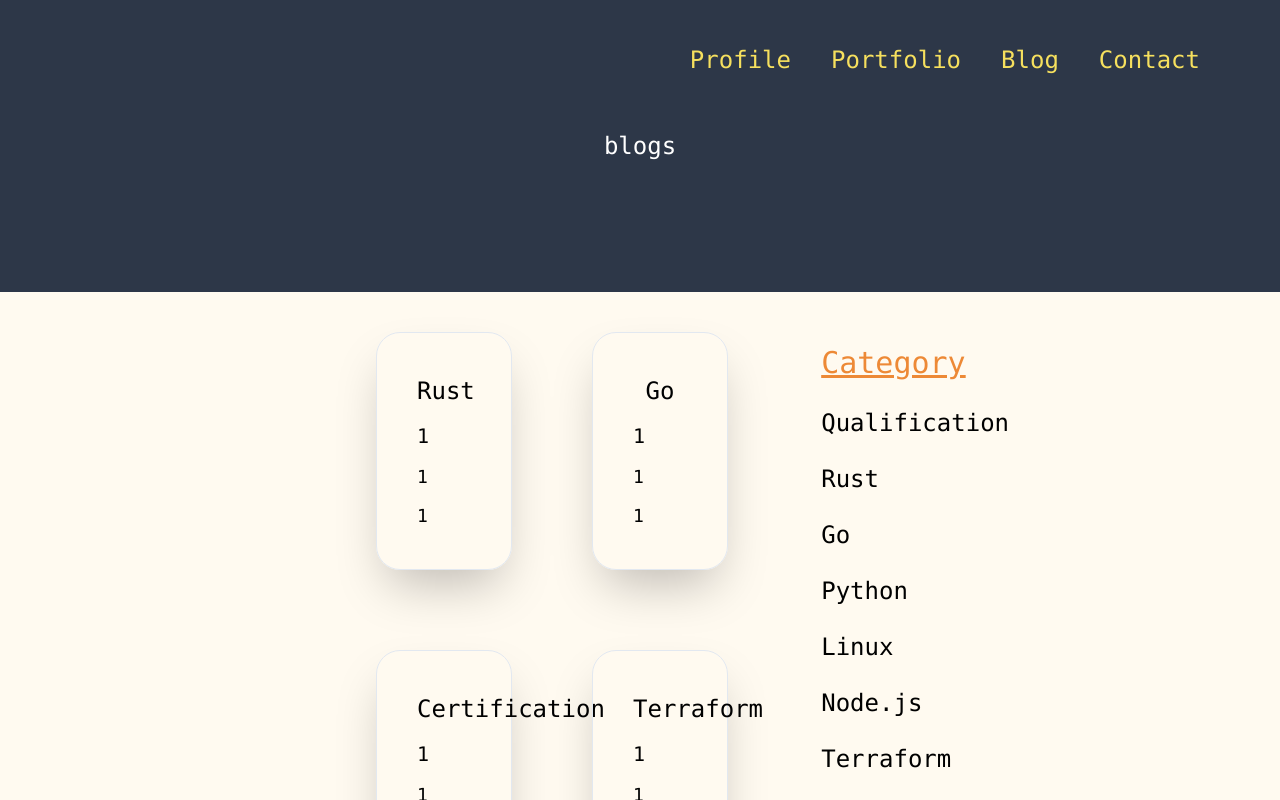
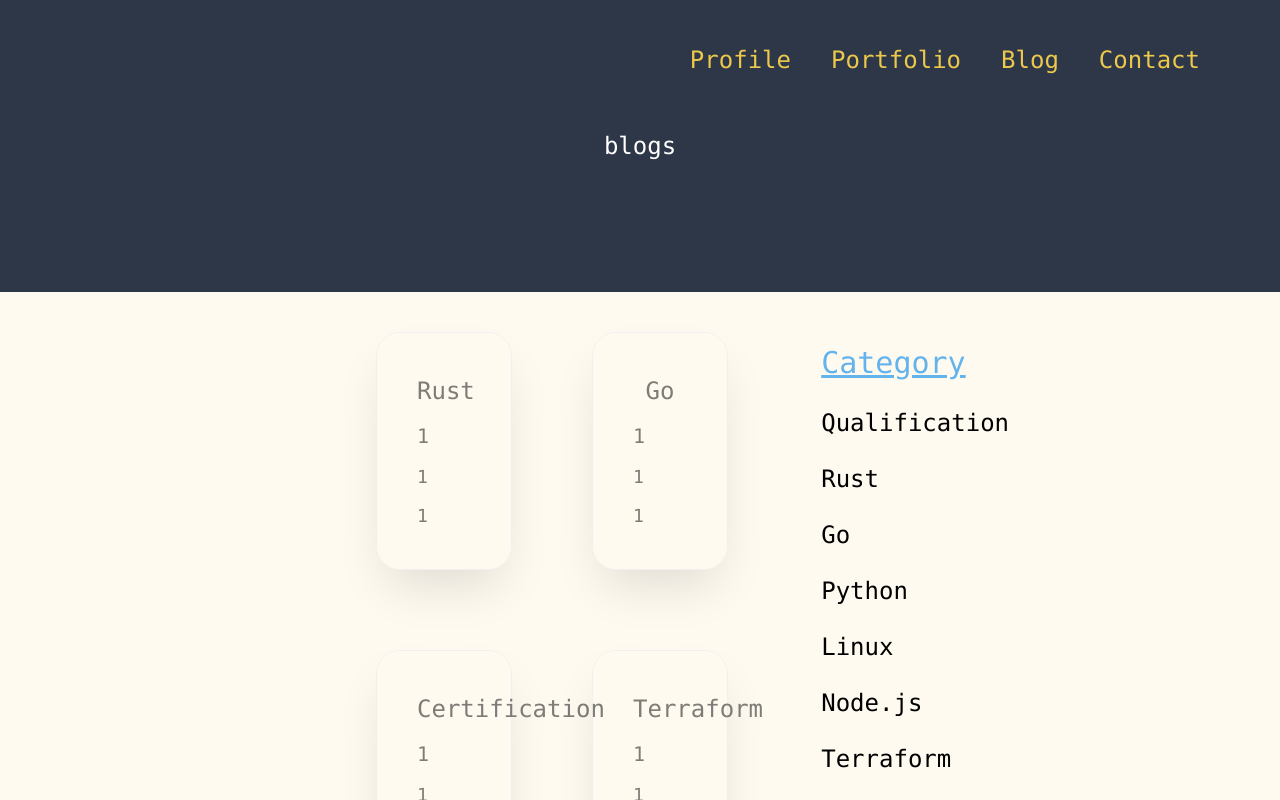
Before and after one commit to sRRRs-7/My_protfolio, a Next.js app: page /blogs in a window 1280 px wide. Shown: the top 800 px of the page. Built offline with nearby package versions, Linux system fonts and the light colour scheme.

Commit message:
first commit

```diff
--- a/components/Blog.tsx
+++ b/components/Blog.tsx
@@ -19,7 +19,7 @@ function Blog() {
         </div>
         <div className='grid grid-cols-2 grid-flow-row mr-64 ml-20 px-64'>
           {blogs.blog.map((b) => (
-            <div className='m-10' key={b.id}>
+            <div className='m-10 opacity-50 hover:opacity-100' key={b.id}>
               <div
                 className='space-y-3 border rounded-3xl shadow-2xl p-10 hover:bg-blue-100 cursor-pointer'
                 onClick={() => event_handler(b.id)}
--- a/components/ContentsList.tsx
+++ b/components/ContentsList.tsx
@@ -6,7 +6,7 @@ function ContentsList() {
       <div className=''>
         {/* category */}
         <div className='font-mono text-2xl space-y-5'>
-          <h1 className='text-3xl underline text-orange-500'>Category</h1>
+          <h1 className='text-3xl underline text-blue-400'>Category</h1>
           <div className='hover:text-blue-400'>
             <a href='/qualification'>Qualification</a>
           </div>
@@ -63,7 +63,7 @@ function ContentsList() {
 
           {/* recently */}
           <div className='text-2xl font-mono space-y-5'>
-            <h1 className='underline text-3xl text-orange-500 mt-10'>Recently Post</h1>
+            <h1 className='underline text-3xl text-blue-400 mt-32'>Recently Post</h1>
             <div>
               <a href='/a' className='hover:text-blue-400'>
                 a
--- a/components/Header.tsx
+++ b/components/Header.tsx
@@ -5,16 +5,16 @@ const Header = () => {
     <>
       <div className='fixed right-0 mx-20 mt-5 z-50'>
         <div className='flex h-20 items-center justify-center space-x-10'>
-          <a href='/' className='text-2xl font-mono text-yellow-400 hover:text-blue-300'>
+          <a href='/' className='text-2xl font-mono text-yellow-500 hover:text-blue-300'>
             Profile
           </a>
-          <a href='/portfolio' className='text-2xl font-mono text-yellow-400 hover:text-blue-300'>
+          <a href='/portfolio' className='text-2xl font-mono text-yellow-500 hover:text-blue-300'>
             Portfolio
           </a>
-          <a href='/blogs' className='text-2xl font-mono text-yellow-400 hover:text-blue-300'>
+          <a href='/blogs' className='text-2xl font-mono text-yellow-500 hover:text-blue-300'>
             Blog
           </a>
-          <a href='/contact' className='text-2xl font-mono text-yellow-400 hover:text-blue-300'>
+          <a href='/contact' className='text-2xl font-mono text-yellow-500 hover:text-blue-300'>
             Contact
           </a>
         </div>
--- a/pages/portfolio.tsx
+++ b/pages/portfolio.tsx
@@ -43,6 +43,7 @@ function portfolio() {
             </div>
           ))}
         </div>
+        <Footer />
       </div>
     </>
   );
```
